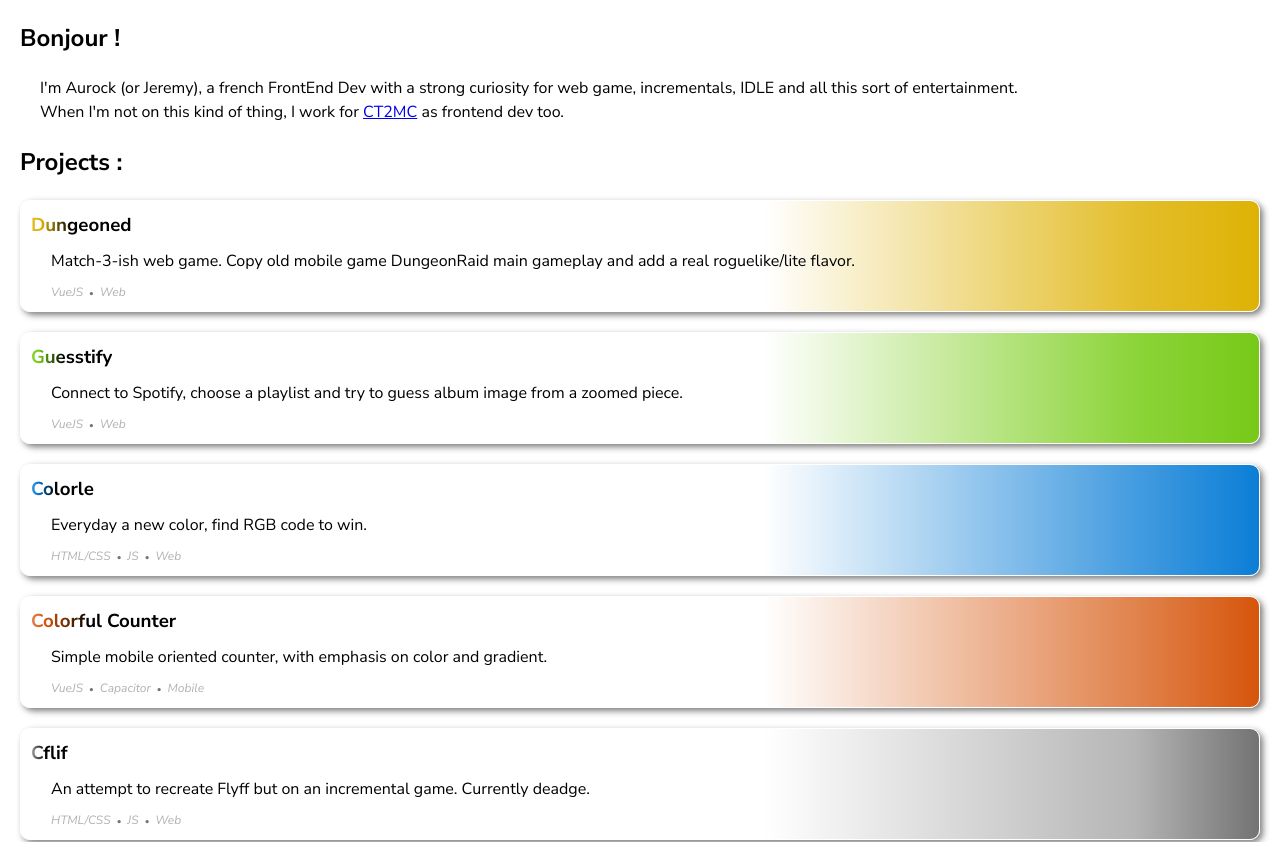
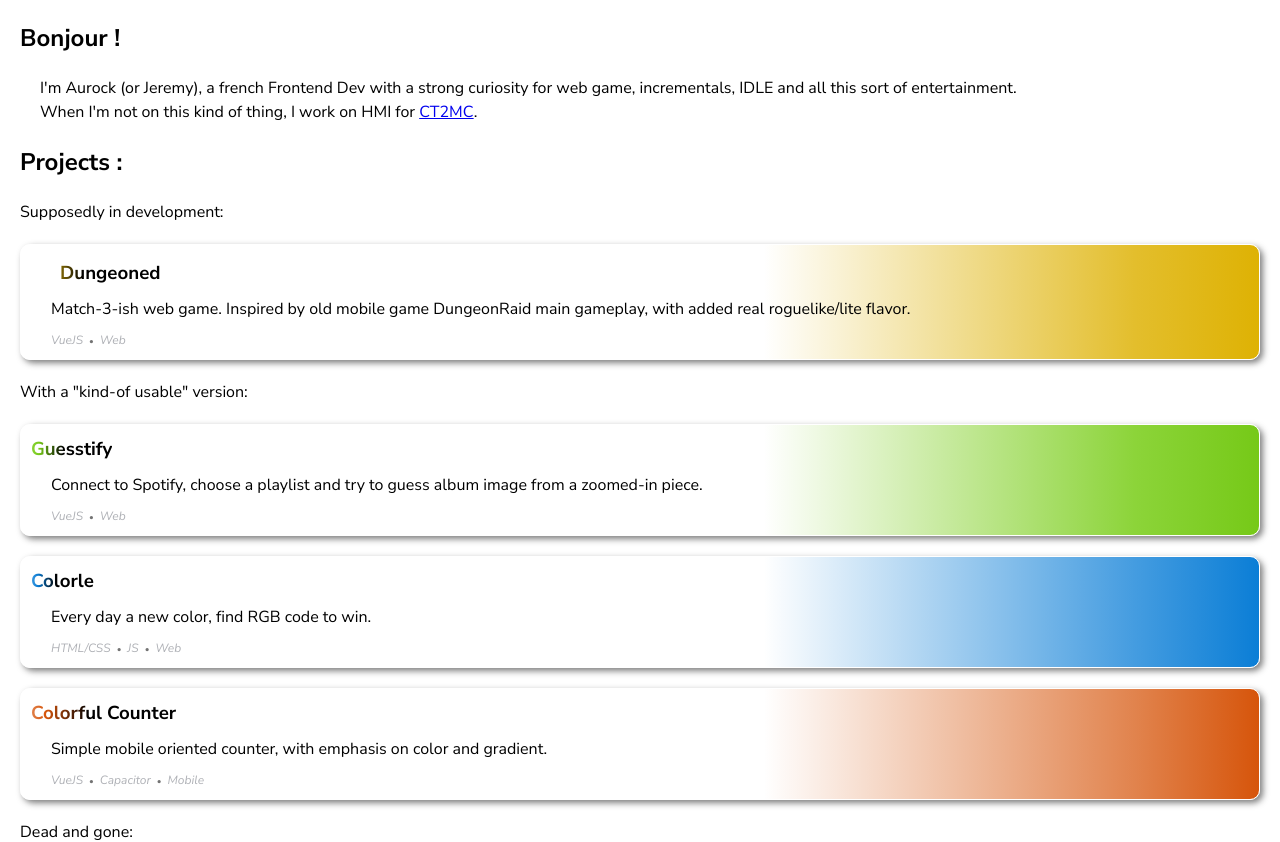
Before and after one commit to aurock-dev/mevue, a Vue app: page / in a window 1280 px wide. Shown: the top 842 px of the page. Built offline with nearby package versions, Linux system fonts and the light colour scheme.

Commit message:
tweak text

```diff
--- a/src/App.vue
+++ b/src/App.vue
@@ -1,4 +1,5 @@
 <script setup>
+import { Construction } from 'lucide-vue-next';
 import { onMounted } from 'vue';
 
 function openLink(url) {
@@ -6,8 +7,6 @@ function openLink(url) {
 }
 
 onMounted(async () => {
-    // const response = await fetch('https://guesstify.aurock.dev/', { method: 'HEAD' })
-    // console.log(response)
 })
 </script>
 
@@ -15,24 +14,26 @@ onMounted(async () => {
     <main>
         <h2>Bonjour !</h2>
         <div class="desc">
-            <span>I'm Aurock (or Jeremy), a french FrontEnd Dev with a strong curiosity for web game, incrementals, IDLE and all this sort of entertainment.</span>
-            <span>When I'm not on this kind of thing, I work for <a href="https://ct2mc.com" target="_blank">CT2MC</a> as frontend dev too.</span>
+            <span>I'm Aurock (or Jeremy), a french Frontend Dev with a strong curiosity for web game, incrementals, IDLE and all this sort of entertainment.</span>
+            <span>When I'm not on this kind of thing, I work on HMI for <a href="https://ct2mc.com" target="_blank">CT2MC</a>.</span>
         </div>
         <h2>Projects :</h2>
         <div class="cardWrapper">
+            <p>Supposedly in development: </p>
             <div class="card yellowGradient" @click="openLink('https://dungeoned.aurock.dev')">
-                <h3 class="yellowGradientText">Dungeoned</h3>
-                <div>Match-3-ish web game. Copy old mobile game DungeonRaid main gameplay and add a real roguelike/lite flavor.</div>
+                <h3 class="yellowGradientText"><Construction /> Dungeoned</h3>
+                <div>Match-3-ish web game. Inspired by old mobile game DungeonRaid main gameplay, with added real roguelike/lite flavor.</div>
                 <div class="tagsWrapper"><span>VueJS</span><span>Web</span></div>
             </div>
+            <p>With a "kind-of usable" version: </p>
             <div class="card greenGradient" @click="openLink('https://guesstify.aurock.dev')">
                 <h3 class="greenGradientText">Guesstify</h3>
-                <div>Connect to Spotify, choose a playlist and try to guess album image from a zoomed piece.</div>
+                <div>Connect to Spotify, choose a playlist and try to guess album image from a zoomed-in piece.</div>
                 <div class="tagsWrapper"><span>VueJS</span><span>Web</span></div>
             </div>
             <div class="card blueGradient" @click="openLink('https://colorle.aurock.dev')">
                 <h3 class="blueGradientText">Colorle</h3>
-                <div>Everyday a new color, find RGB code to win.</div>
+                <div>Every day a new color, find RGB code to win.</div>
                 <div class="tagsWrapper"><span>HTML/CSS</span><span>JS</span><span>Web</span></div>
             </div>
             <div class="card orangeGradient" @click="openLink('https://cc.aurock.dev')">
@@ -40,6 +41,7 @@ onMounted(async () => {
                 <div>Simple mobile oriented counter, with emphasis on color and gradient.</div>
                 <div class="tagsWrapper"><span>VueJS</span><span>Capacitor</span><span>Mobile</span></div>
             </div>
+            <p>Dead and gone: </p>
             <div class="card greyGradient" @click="openLink('https://github.com/aurock-dev/cflif')">
                 <h3 class="greyGradientText">Cflif</h3>
                 <div>An attempt to recreate Flyff but on an incremental game. Currently deadge.</div>
```
